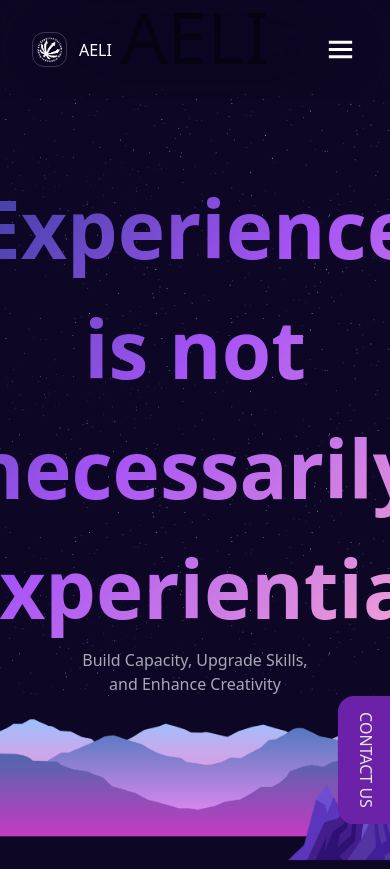
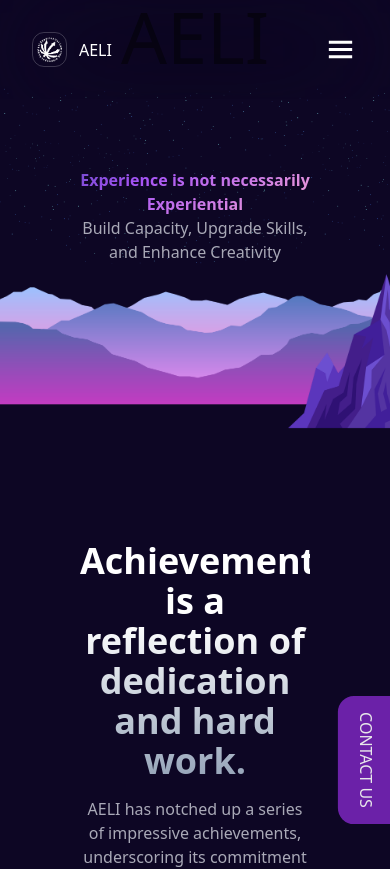
Before and after one commit to dzulfikarubaid/aeli_oke, a Next.js app: page / in a window 390 px wide. Shown: the top 869 px of the page. Built offline with nearby package versions, Linux system fonts and the light colour scheme; no server answers.

Commit message:
initial commit

```diff
--- a/src/pages/index.tsx
+++ b/src/pages/index.tsx
@@ -66,7 +66,7 @@ const New = () => {
 
       <WithNavbar />
       <div ref={ref} style={{ backgroundImage: 'url(/stars.png)', backgroundSize: 'contain', backgroundRepeat: 'repeat' }} className='w-full flex flex-col items-center justify-center text-teks px-20 text-center h-full'>
-        <motion.h1 initial={{ opacity: 0 }} animate={{ opacity: 1, transition: { duration: 1, ease: "anticipate", bounce: "0.5" }, }} style={{ y: textY2, }} className='pt-20 text-[80px] font-extrabold text-transparent bg-clip-text bg-gradient-to-br from-blue-900 via-purple-500 to-pink-300'>Experience is not necessarily Experiential</motion.h1>
+        <motion.h1 initial={{ opacity: 0 }} animate={{ opacity: 1, transition: { duration: 1, ease: "anticipate", bounce: "0.5" }, }} style={{ y: textY2, }} className='pt-20 text-32 sm:text-[80px] font-extrabold text-transparent bg-clip-text bg-gradient-to-br from-blue-900 via-purple-500 to-pink-300'>Experience is not necessarily Experiential</motion.h1>
         <motion.h1 className='text-subteks' style={{ y: textY3, }}>Build Capacity, Upgrade Skills, and Enhance Creativity</motion.h1>
       </div>
       <div className='relative '>
```
